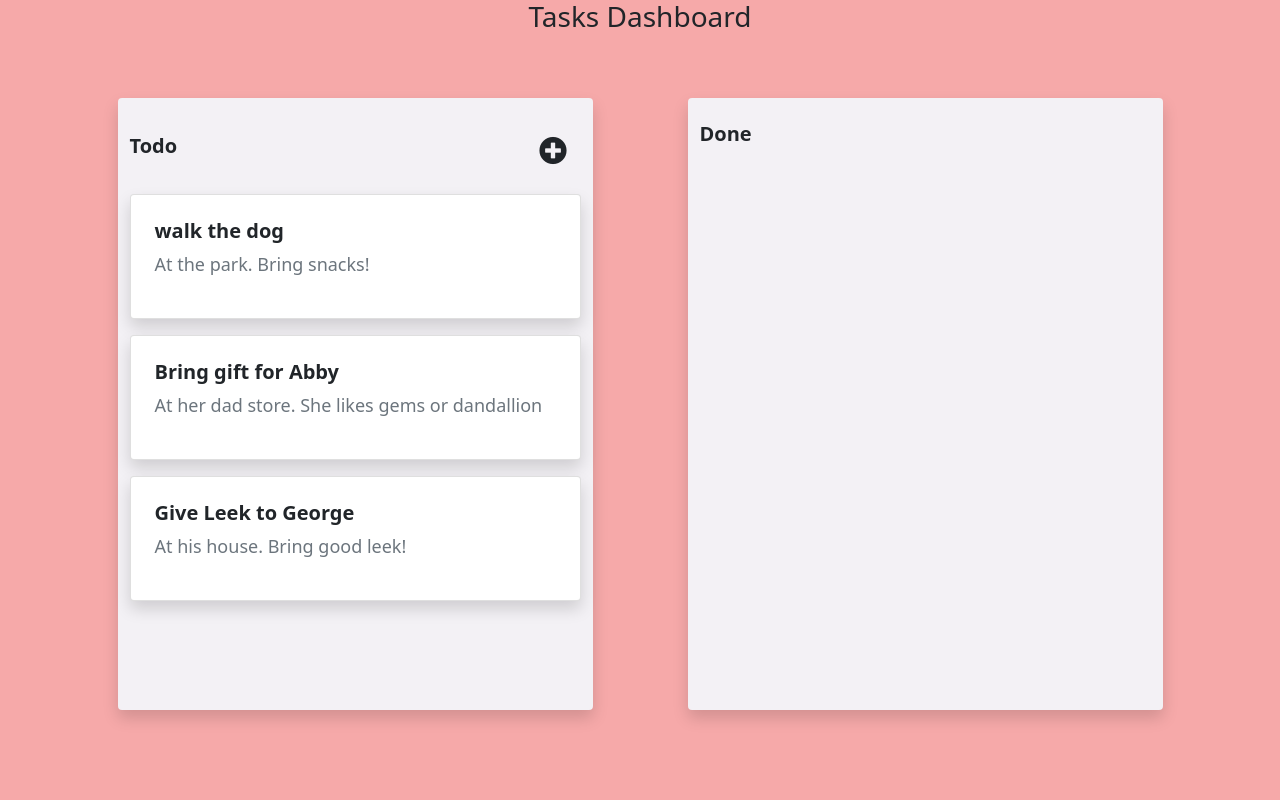
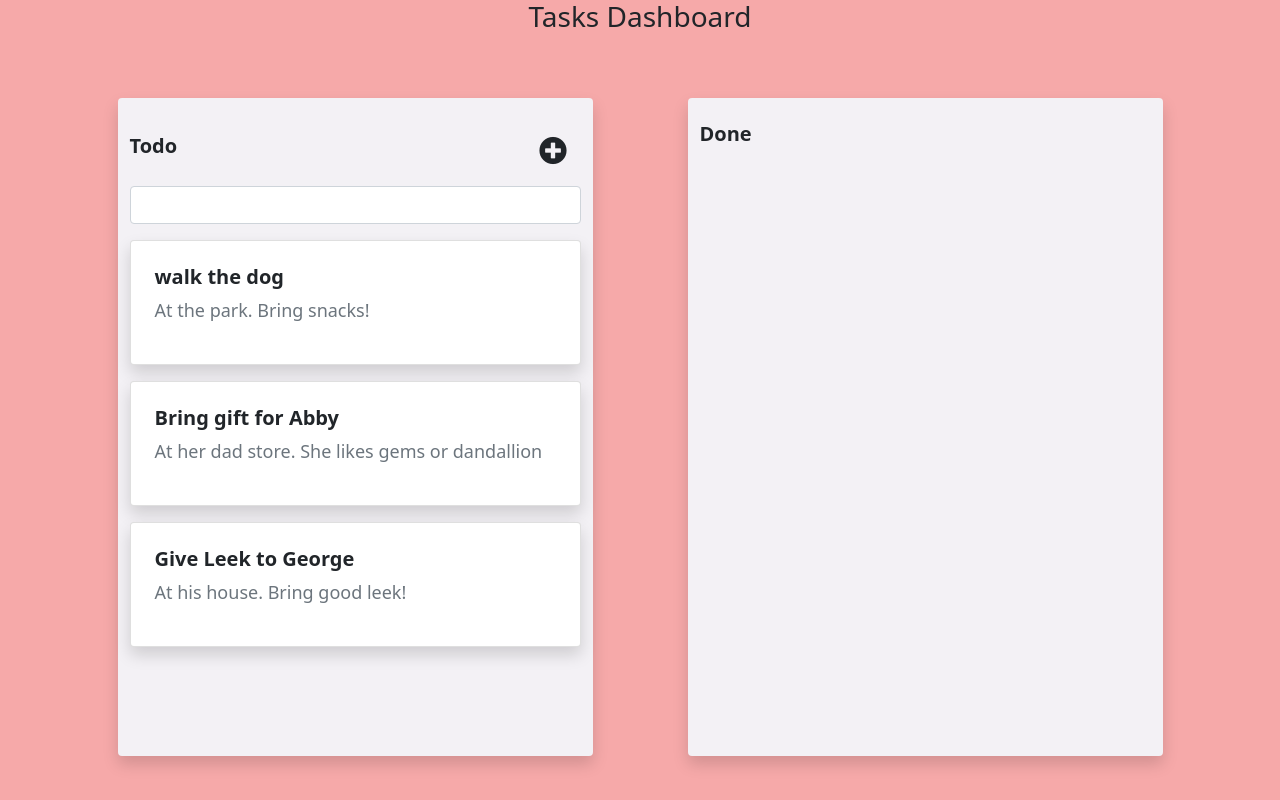
Before and after one commit to hongleang/todo-app-coding-challenge, a React (Create React App) app: page / in a window 1280 px wide. Built offline with nearby package versions, Linux system fonts and the light colour scheme.

Commit message:
add filter functionality

```diff
--- a/src/components/dashboard/Dashboard.js
+++ b/src/components/dashboard/Dashboard.js
@@ -1,6 +1,5 @@
 import React, { useState } from "react";
 import Todo from "../todo/Todo";
-import Done from "../done/Done";
 
 import { DragDropContext } from "react-beautiful-dnd";
 
@@ -8,35 +7,78 @@ import initialData from "../../data/data";
 
 const Dashboard = () => {
   const [starterData, setStarterData] = useState(initialData);
+  const [searchTerm, setSearchTerm] = useState("");
 
-  const addTask = (task) => {
-    const newTasks = {...starterData.tasks, [task.id]: task};
-    const newTaskIds = [...starterData.columns["column-1"].taskIds, task.id];
+  const addTask = (task, colId) => {
+    const newTasks = { ...starterData.tasks, [task.id]: task };
+    const newTaskIds = [...starterData.columns[colId].taskIds, task.id];
 
     setStarterData({
       ...starterData,
       tasks: newTasks,
       columns: {
         ...starterData.columns,
-        "column-1": {
-          ...starterData.columns["column-1"],
-          taskIds: newTaskIds
-        }
-      }
+        [colId]: {
+          ...starterData.columns[colId],
+          taskIds: newTaskIds,
+        },
+      },
     });
   };
 
-  const editTask = (taskId, task) => {
-    //
+  const editTask = (taskId, newTask) => {
+    Object.entries(newTask).forEach((update) => {
+      const key = update[0];
+      const value = update[1];
+      const newTasks = { ...starterData };
+      newTasks.tasks[taskId] = {
+        ...newTasks.tasks[taskId],
+        [key]: value,
+      };
+      setStarterData(newTasks);
+    });
   };
 
-  const deleteTask = (taskId) => {
-    // Find the taskId
-    // Match the taskId with staterData
-    // Filtering the the tasks
-    // Find out which column the task is in
-    // Filtering the column taskId
+  const deleteTask = (taskId, colId) => {
+    const newTasks = { ...starterData.tasks };
+    delete newTasks[taskId];
+    const newTaskIds = [...starterData.columns[colId].taskIds];
+    const filteredTasks = newTaskIds.filter((id) => id !== taskId);
+    const newStarterData = {
+      ...starterData,
+      tasks: newTasks,
+      columns: {
+        ...starterData.columns,
+        [colId]: {
+          ...starterData.columns[colId],
+          taskIds: filteredTasks,
+        },
+      },
+    };
+    setStarterData(newStarterData);
+  };
 
+  const searchTask = (val) => {
+    // setSearchTerm(value);
+
+    const tasks = { ...starterData.tasks };
+    const filteredTask = Object.entries(tasks)
+      .filter(([key, value]) => {
+        return value.title
+          .toLowerCase()
+          .includes(val.toLocaleLowerCase());
+      })
+      .map((task => task[0]));
+    setStarterData({
+      ...starterData,
+      columns: {
+        ...starterData.columns,
+        ['column-1']: {
+          ...starterData.columns['column-1'],
+          taskIds: filteredTask
+        }
+      }
+    })
   };
 
   const handleDragEnd = ({ destination, source, draggableId, type }) => {
@@ -52,8 +94,6 @@ const Dashboard = () => {
     const end = starterData.columns[destination.droppableId];
 
     if (start === end) {
-
-      // debugger
       const taskIds = [...start.taskIds];
       const removed = taskIds.splice(source.index, 1);
       taskIds.splice(destination.index, 0, removed[0]);
@@ -67,10 +107,10 @@ const Dashboard = () => {
         ...starterData,
         columns: {
           ...starterData.columns,
-          [start.id]: newColOrder
+          [start.id]: newColOrder,
         },
       });
-      console.log(starterData.columns)
+      console.log(starterData.columns);
       return; // return after action
     }
 
@@ -81,20 +121,20 @@ const Dashboard = () => {
 
     const newStarterCol = {
       ...start,
-      taskIds: startColTaskIds
+      taskIds: startColTaskIds,
     };
 
     const newEndCol = {
       ...end,
-      taskIds: endColTaskIds
+      taskIds: endColTaskIds,
     };
 
     setStarterData({
       ...starterData,
       columns: {
         [start.id]: newStarterCol,
-        [end.id]: newEndCol
-      }
+        [end.id]: newEndCol,
+      },
     });
   };
 
@@ -105,8 +145,9 @@ const Dashboard = () => {
         <DragDropContext onDragEnd={handleDragEnd}>
           {
             // Render all task from column in order
-            starterData.columnOrder.map((colId, index) => {
+            starterData.columnOrder.map((colId) => {
               const column = starterData.columns[colId];
+
               const colTasks = column.taskIds.map(
                 (taskId) => starterData.tasks[taskId]
               );
@@ -118,6 +159,7 @@ const Dashboard = () => {
                   onEditTask={editTask}
                   onAddTask={addTask}
                   onDeleteTask={deleteTask}
+                  onSearchTask={searchTask}
                   tasks={colTasks}
                   classes={"col-10 col-md-5 col-lg-5"}
                 />
--- a/src/components/modal/EditTask.js
+++ b/src/components/modal/EditTask.js
@@ -1,21 +1,17 @@
 import React, { useState } from "react";
 
 
-const EditTask = (props) => {
+const EditTask = ({editTask}) => {
   // Get task ID
   // Get task title and description set to input value
   // Set new title and description to object
   // Send object to edit method
-  const { editTask } = props;
   const [task, setTask] = useState({});
 
   const handleChange = (event) => {
     const name = event.target.name;
     const value = event.target.value;
-    if (value.length > 0){
-      setTask({...task, [name]: value});
-    }
-
+    setTask({...task, [name]: value});
   }
 
   const handleSubmit = (event) => {
@@ -25,7 +21,6 @@ const EditTask = (props) => {
     if (Object.keys(task).length === 0) {
       return;
     }
-    console.log(task);
     editTask(id, task);
   };
 
--- a/src/components/modal/Modal.js
+++ b/src/components/modal/Modal.js
@@ -1,7 +1,7 @@
 import React, { useState } from "react";
 import { v4 as uuidv4 } from "uuid";
 
-const Modal = ({addTask}) => {
+const Modal = ({addTask, colId}) => {
   const [task, setTask] = useState({
     title: "",
     description: ""
@@ -15,7 +15,7 @@ const Modal = ({addTask}) => {
 
   const handleSubmit = (event) => {
     event.preventDefault();
-    task.title.length > 0 ? addTask({...task, id: uuidv4()})
+    task.title.length > 0 ? addTask({...task, id: uuidv4()}, colId)
     : setTask({title: "", description: ""}); // Clear the input
   };
 
--- a/src/components/task/Task.js
+++ b/src/components/task/Task.js
@@ -3,7 +3,7 @@ import "./task.scss";
 import { Draggable } from "react-beautiful-dnd";
 
 const Task = (props) => {
-  const { title, description, id, deleteTask, index, col } = props;
+  const { title, description, id, deleteTask, index, col, colId } = props;
 
   const passDataToModal = (taskId, title, description) => {
     const editModal = document.querySelector("#editTaskModal");
@@ -35,7 +35,7 @@ const Task = (props) => {
               <div className="d-flex justify-content-between">
                 <h5 className="card-title fw-bold">{title}</h5>
                 <div className="button-wrapper">
-                  <button onClick={() => deleteTask(id)} className="btn">
+                  <button onClick={() => deleteTask(id, colId)} className="btn">
                     <i className="fas fa-trash fs-5 deleteIcon"></i>
                   </button>
                   {col === 'Todo' && <button
--- a/src/components/todo/Todo.js
+++ b/src/components/todo/Todo.js
@@ -1,4 +1,4 @@
-import React from "react";
+import React, {useState} from "react";
 import Modal from "../modal/Modal";
 import EditTask from "../modal/EditTask";
 import "./todo.scss";
@@ -6,31 +6,50 @@ import Task from "../task/Task";
 
 import { Droppable } from "react-beautiful-dnd";
 
+const Todo = (props) => {
 
-const Todo = (props) => {
-  const { title, tasks, id, onAddTask, onEditTask, onDeleteTask } = props;
+  const {
+    title,
+    tasks,
+    id,
+    onAddTask,
+    onEditTask,
+    onDeleteTask,
+    onSearchTask,
+  } = props;
+
   return (
     <div className={`${props.classes} todolist rounded shadow`}>
       <div className="row justify-content-between align-items-center my-2">
         <h5 className="col-1 fw-bold">{title}</h5>
-        {title === 'Todo' && <button
-          className="col-2 fs-3 btn"
-          data-bs-toggle="modal"
-          data-bs-target="#staticBackdrop"
-        >
-          <i className="fas fa-plus-circle"></i>
-        </button>}
+        {title === "Todo" && (
+          <button
+            className="col-2 fs-3 btn"
+            data-bs-toggle="modal"
+            data-bs-target="#staticBackdrop"
+          >
+            <i className="fas fa-plus-circle"></i>
+          </button>
+        )}
       </div>
-      <Modal addTask={onAddTask} />
-      {<EditTask editTask={onEditTask} />}
+      {title === "Todo" && (
+        <input type="text" onChange={ event => onSearchTask(event.target.value)} className="form-control" />
+      )}
+      <Modal colId={id} addTask={onAddTask} />
+      <EditTask colId={id} editTask={onEditTask} />
       <Droppable droppableId={id} key={id}>
-        {(provided, snapshot) => (
-          <div className="tasksContainer" ref={provided.innerRef} {...provided.droppableProps}>
+        {(provided) => (
+          <div
+            className="tasksContainer"
+            ref={provided.innerRef}
+            {...provided.droppableProps}
+          >
             {tasks.map((task, index) => (
               <Task
                 key={task.id}
                 id={task.id}
                 col={title}
+                colId={id}
                 title={task.title}
                 index={index}
                 description={task.description}
```
